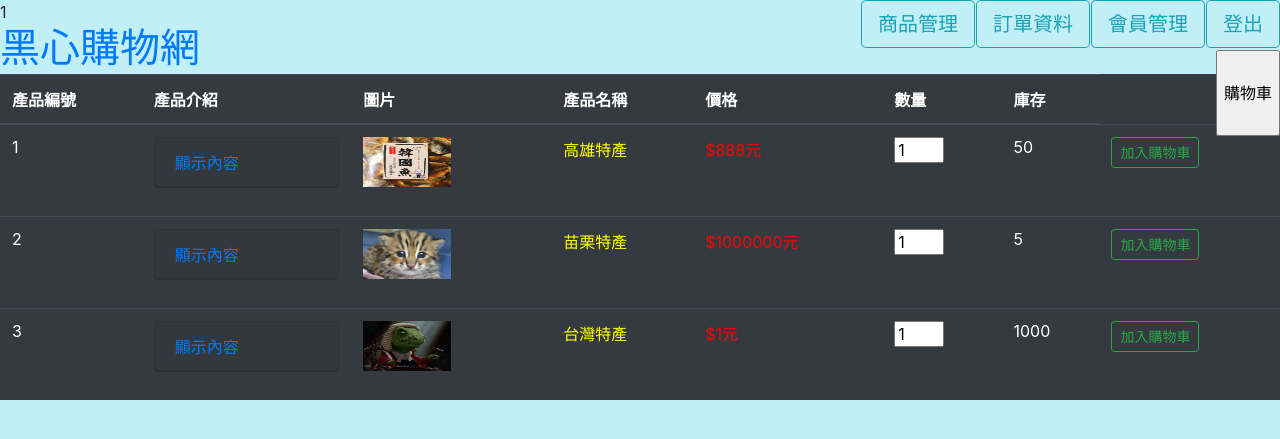
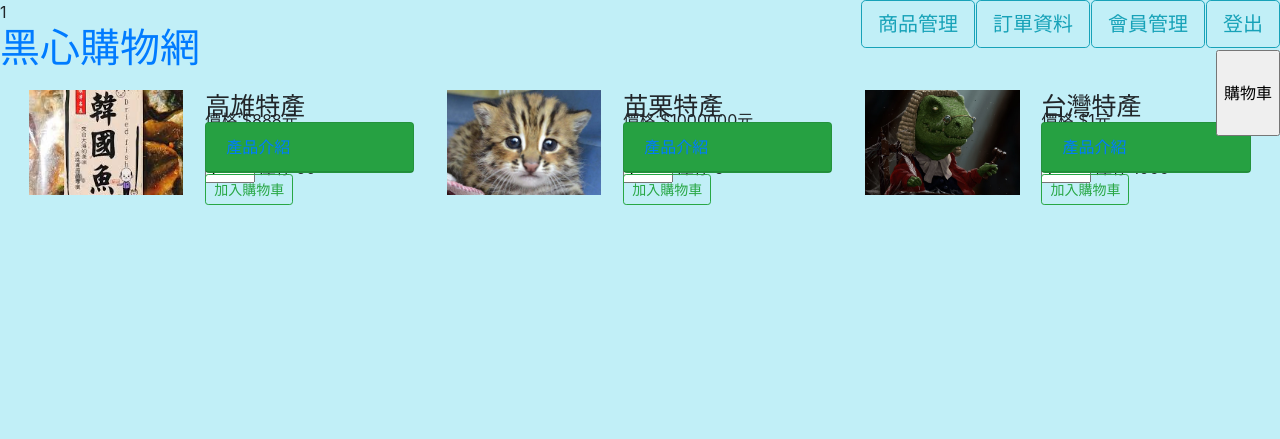
Before and after one commit to harry-guava/PID-Assignment, a PHP site: page /PID-Assignment/ in a window 1280 px wide. Shown: the top 439 px of the page. Run offline with PHP 8.4, Linux system fonts and the light colour scheme; a user stored in the database is signed in; data comes from the database, SQL or seed files in the repository.

Commit message:
更改商品表示方式

```diff
--- a/carlist.php
+++ b/carlist.php
@@ -112,7 +112,7 @@ if (isset($_POST["btnOK"])) {
 </script>
 <div id = "all">
   <form method="post" class="header">
-  <h1>黑心購物網</h1>
+  <h1><a href="index.php" >黑心購物網</a></h1>
   <a href = "login.php" class = "btn btn-outline-info btn-lg fl" name="btnlogin"><?php if ($user == "guest") {?><?="登入"?><?php } else {?><?="登出"?><?php }?></a>
   <a href = "membermange.php" id=btnmember style="<?php if ($_SESSION["check"] == 0) {?><?="display:none"?><?php }?>" name = btnmember class = "btn btn-outline-info btn-lg fm">會員管理</a>
     </form>
--- a/index.php
+++ b/index.php
@@ -55,72 +55,7 @@ if (isset($_POST["buycar"])) {
   <script src="https://ajax.googleapis.com/ajax/libs/jquery/3.5.1/jquery.min.js"></script>
   <script src="https://cdnjs.cloudflare.com/ajax/libs/popper.js/1.16.0/umd/popper.min.js"></script>
   <script src="https://maxcdn.bootstrapcdn.com/bootstrap/4.5.2/js/bootstrap.min.js"></script>
-  <style type="text/css">
-    .header
-    {
-      height:50px;
-      line-height:80px;
-      width:100%;
-      background-color: #c1eff7;
-      padding-right: 15px;
-      position: fixed;
-      z-index:50;
-    }
-    .car
-    {
-      position:fixed;
-      right:0px;
-      top:50px;
-
-    }
-    .fl
-    {
-      position:fixed;
-      right:0px;
-      top:0px;
-    }
-    .fm
-    {
-      position:fixed;
-      right:75px;
-      top:0px;
-
-    }
-    .fx
-    {
-      position: fixed;
-    }
-    .tb
-    {
-      top:50px;
-      position:relative;
-      z-index:0;
-    }
-    .fl2
-    {
-      position:fixed;
-      right:190px;
-      top:0px;
-    }
-    .fn
-    {
-      position:fixed;
-      right:305px;
-      top:0px;
-    }
-    .ff
-    {
-      position:fixed;
-      right:75px;
-      top:0px;
-    }
-    #hiddenbox
-    {
-      width:300px;
-      height:80px;
-      background-color: #ddd;
-    }
-  </style>
+  <link rel=stylesheet type="text/css" href="main.css">
 </head>
 <body style="background-color: #c1eff7">
 
@@ -143,9 +78,39 @@ if (isset($_POST["buycar"])) {
   <a href = "resmanage.php" id=btnmember style="<?php if ($_SESSION["check"] == 0) {?><?="display:none"?><?php }?>" name = btnmember class = "btn btn-outline-info btn-lg fn">商品管理</a>
   <input type="submit" id="buycar" name="buycar" value="購物車" class="car"/>
   </form>
-<div>
-<div class="tb">
-<table class="table table-dark">
+
+<div class = "tb">
+  <div class = "wrapper">
+    <?php while ($row = mysqli_fetch_assoc($result)) {?>
+    <div style="position:relative">
+      <img class="object-fit object-fit_cover" style="width:40%;height:100%;" src="resimage/<?=$row["resname"]?>.jpg"/>
+      <div style="position:absolute;top:10%;left:46%;font-size:25px"><?=$row["resname"]?></div>
+      <div style="position:absolute;left:46%;top:25%;">價格:<?="$" . $row["price"] . "元"?></div>
+      <div id="accordion">
+        <div class="card text-black bg-success "style="width:50%;position:absolute;left:46%;top:35%" >
+          <div class="card-header">
+            <a class="collapsed card-link" data-toggle="collapse" href="#<?="demo" . $row["resId"]?>">產品介紹</a>
+              <div id="<?="demo" . $row["resId"]?>" class="collapse" data-parent="#accordion">
+                <div class="card-body" style="z-index: 999;"><?=$row["detail"]?></div>
+              </div>
+          </div>
+        </div>
+      </div>
+      <form name="formadd">
+      <div style="position:absolute;left:46%;top:58%;z-index:-1"><input <?php if ($row["stock"] == 0) {echo "disabled= disabled";}?>name="number" id="number" type="number" value=1 oninput="if(value<1)value=1" max ="<?=$row["stock"]?>"style ="width:50px"/>
+      庫存:<?=$row["stock"]?>
+      </div>
+      <div style="position:absolute;left:46%;top:73%;">
+        <input type="submit" name="addcar" <?php if ($row["stock"] > 0) {echo 'value="加入購物車" class="btn btn-outline-success btn-sm"';} else {echo 'disabled=disabled value="補貨中" class="btn btn-outline-danger btn-sm"';}?>/>
+        <input type="hidden" name="hidsub" value="<?=$row["resId"]?>" />
+      </div>
+      </form>
+    </div>
+    <?php }?>
+    </div>
+</div>
+
+<!-- <table class="table table-dark">
     <thead>
       <tr>
         <th>產品編號</th>
@@ -166,10 +131,10 @@ if (isset($_POST["buycar"])) {
         <div id="accordion">
         <div class="card text-white bg-dark mb-3">
         <div class="card-header">
-        <a class="collapsed card-link" data-toggle="collapse" href="#<?="demo".$row["resId"]?>">顯示內容</a>
-        <div id="<?="demo".$row["resId"]?>" class="collapse" data-parent="#accordion">
+        <a class="collapsed card-link" data-toggle="collapse" href="#<?="demo" . $row["resId"]?>">顯示內容</a>
+        <div id="<?="demo" . $row["resId"]?>" class="collapse" data-parent="#accordion">
         <div class="card-body">
-        <?= $row["detail"] ?>
+        <?=$row["detail"]?>
         </div>
         </div>
         </div>
@@ -191,7 +156,7 @@ if (isset($_POST["buycar"])) {
       </tr>
     <?php }?>
     </tbody>
-  </table>
+  </table> -->
 </div>
 </body>
 </html>
--- a/main.css
+++ b/main.css
@@ -56,3 +56,17 @@
   right:75px;
   top:0px;
 }
+.wrapper
+{
+  display: grid;
+  grid-template-columns:33% 33% 33%;
+  grid-template-rows:60% 60% 60%;
+  padding-left:1%;
+  position:relative
+}
+.object-fit { width:40%;height:100% }
+.object-fit_cover { object-fit: cover }
+.wrapper > div {
+  padding: 1em;
+  width:100%;
+}
```
Also changed, not shown: resimage/好吃的大香蕉.jpg (added), resimage/橘子.jpg (added).
